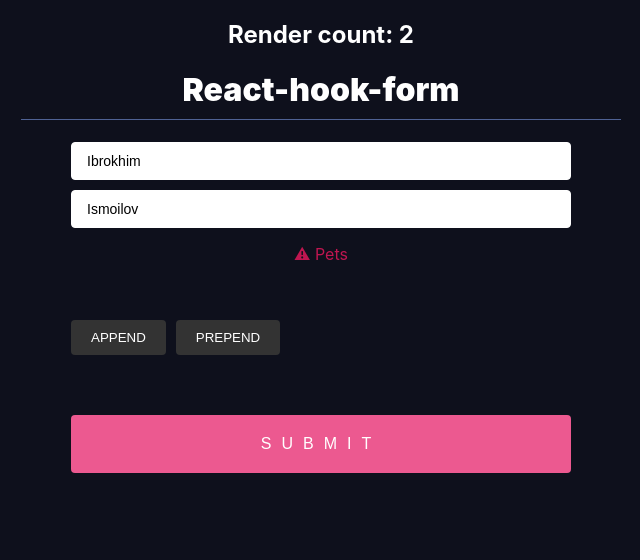
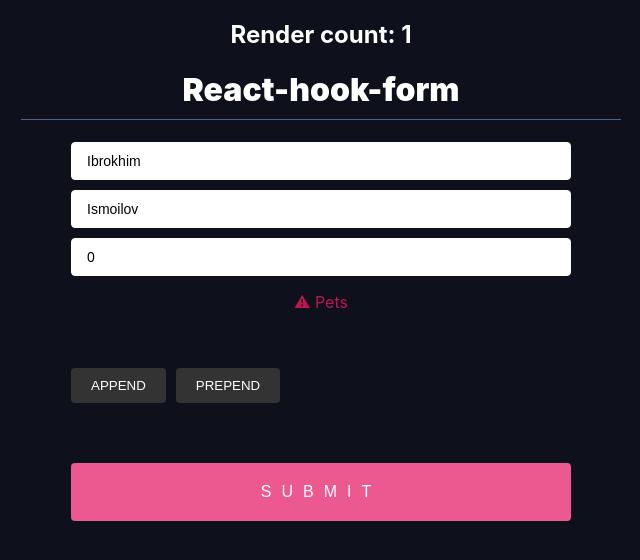
Before and after one commit to ibrokhimismoilov/react-hook-form-tsx, a React (Create React App) app: page / in a window 1280 px wide. Shown: the top 560 px of the page, without its empty margins (319-959 px from the left). Built offline with nearby package versions, Linux system fonts and the light colour scheme.

Commit message:
valueAsNumber, number

```diff
--- a/src/App.tsx
+++ b/src/App.tsx
@@ -7,6 +7,7 @@
 type FromValues = {
   firstName: string;
   lastName: string;
+  number: number;
   pets: { name: string }[];
 };
 
@@ -18,10 +19,12 @@
     // watch,
     formState: { errors },
   } = useForm<FromValues>({
-    mode: "onChange",
+    mode: "all",
+    // delayError: 1,
     defaultValues: {
       firstName: "Ibrokhim",
       lastName: "Ismoilov",
+      number: 0,
       pets: [],
     },
   });
@@ -62,15 +65,34 @@
         />
         {errors?.lastName && <p>{errors?.lastName?.message}</p>}
 
+        <input
+          type="number"
+          {...register("number", {
+            valueAsNumber: true,
+            required: true,
+            // required: {
+            //   value: true,
+            //   message: "Majburiy",
+            // },
+            // minLength: { value: 4, message: "kamida 4ta simvol" },
+          })}
+        />
+        {errors?.number && <p>{errors?.number?.message}</p>}
+
         <p>Pets</p>
 
         <div>
           {fields.map((field, index) => {
             return (
-              <input
-                key={field.id}
-                {...register(`pets.${index}.name`, { required: "Majburiy" })}
-              />
+              <div key={field.id}>
+                <input
+                  {...register(`pets.${index}.name`, {
+                    required: "Majburiy",
+                    min: 4,
+                  })}
+                />
+                {/* <p>{errors?.pets?[index].name}</p> */}
+              </div>
             );
           })}
         </div>
--- a/src/index.tsx
+++ b/src/index.tsx
@@ -1,17 +1,13 @@
-import React from 'react';
-import ReactDOM from 'react-dom/client';
-import './index.css';
-import App from './App';
-import reportWebVitals from './reportWebVitals';
+import React from "react";
+import ReactDOM from "react-dom/client";
+import "./index.css";
+import App from "./App";
+import reportWebVitals from "./reportWebVitals";
 
 const root = ReactDOM.createRoot(
-  document.getElementById('root') as HTMLElement
+  document.getElementById("root") as HTMLElement
 );
-root.render(
-  <React.StrictMode>
-    <App />
-  </React.StrictMode>
-);
+root.render(<App />);
 
 // If you want to start measuring performance in your app, pass a function
 // to log results (for example: reportWebVitals(console.log))
```
